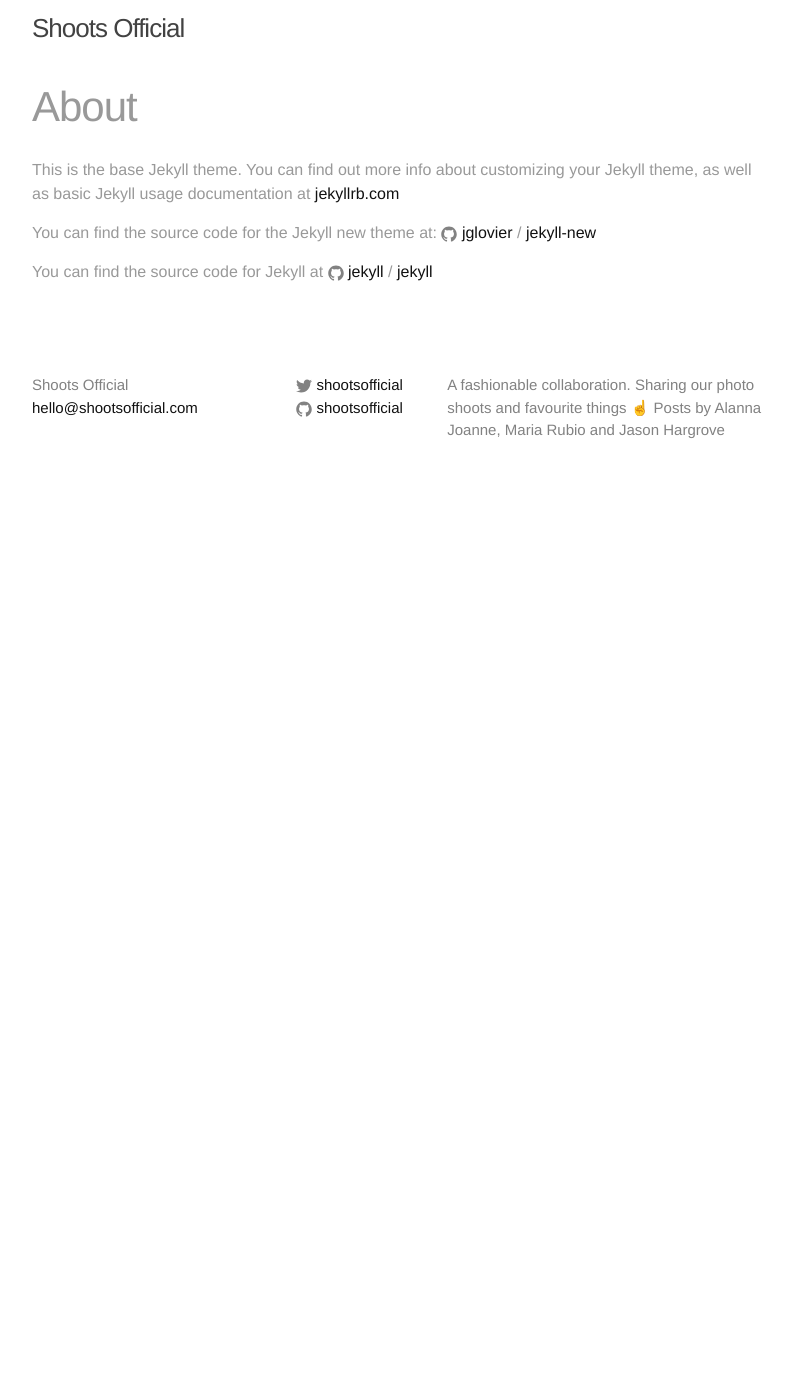
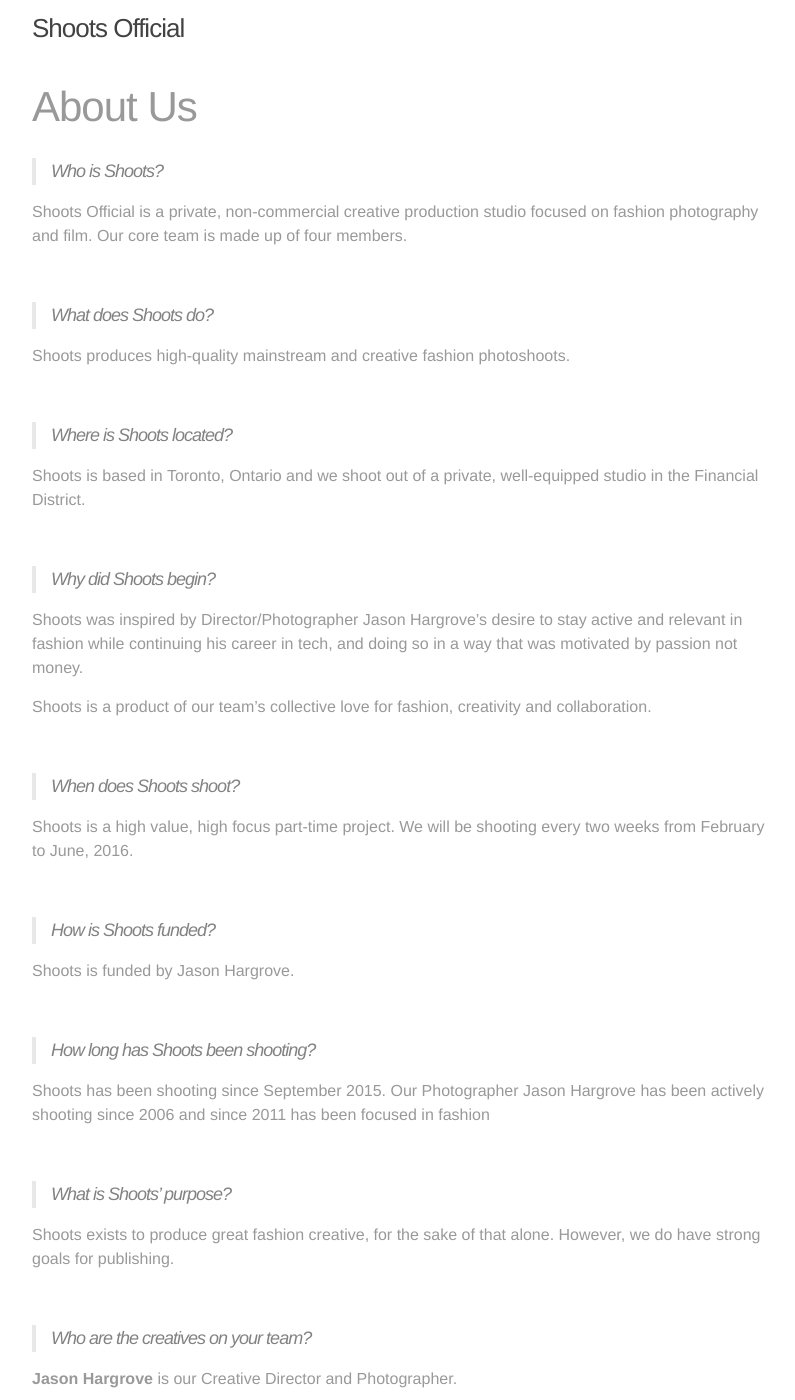
Before and after one commit to jasonhargrove/blog, a Jekyll site: the page built from about.md, in a window 1280 px wide and 1400 px high. Shown: the whole window, without its empty margins (238-1033 px from the left). Built offline with Jekyll 4.4.1, drawn with Linux system fonts in a browser that asks for light colours; some of the changed text lies outside the part shown.

Commit message:
added About Us page; added content; added style with Markdown; ready to publish

```diff
--- a/about.md
+++ b/about.md
@@ -1,15 +1,122 @@
 ---
 layout: page
-title: About
+title: About Us
 permalink: /about/
 ---
 
-This is the base Jekyll theme. You can find out more info about customizing your Jekyll theme, as well as basic Jekyll usage documentation at [jekyllrb.com](http://jekyllrb.com/)
+> Who is Shoots?
 
-You can find the source code for the Jekyll new theme at:
-{% include icon-github.html username="jglovier" %} /
-[jekyll-new](https://github.com/jglovier/jekyll-new)
+Shoots Official is a private, non-commercial creative production studio focused on fashion photography and film. Our core team is made up of four members.
 
-You can find the source code for Jekyll at
-{% include icon-github.html username="jekyll" %} /
-[jekyll](https://github.com/jekyll/jekyll)
+<br>
+
+
+> What does Shoots do?
+
+Shoots produces high-quality mainstream and creative fashion photoshoots.
+
+<br>
+
+> Where is Shoots located?
+
+Shoots is based in Toronto, Ontario and we shoot out of a private, well-equipped studio in the Financial District.
+
+<br>
+
+> Why did Shoots begin?
+
+Shoots was inspired by Director/Photographer Jason Hargrove’s desire to stay active and relevant in fashion while continuing his career in tech, and doing so in a way that was motivated by passion not money.
+
+Shoots is a product of our team’s collective love for fashion, creativity and collaboration.
+
+<br>
+
+
+> When does Shoots shoot?
+
+Shoots is a high value, high focus part-time project. We will be shooting every two weeks from February to June, 2016.
+
+<br>
+
+
+> How is Shoots funded?
+
+Shoots is funded by Jason Hargrove.
+
+<br>
+
+
+
+> How long has Shoots been shooting?
+
+Shoots has been shooting since September 2015. Our Photographer Jason Hargrove has been actively shooting since 2006 and since 2011 has been focused in fashion
+
+<br>
+
+
+> What is Shoots’ purpose?
+
+Shoots exists to produce great fashion creative, for the sake of that alone. However, we do have strong goals for publishing.
+
+<br>
+
+
+> Who are the creatives on your team?
+
+**Jason Hargrove** is our Creative Director and Photographer.
+
+**Julia Crimson** is our Hair & Makeup Artist.
+
+**Alanna Joanne** is one of our Writers.
+
+<br>
+
+
+> Will models be paid for their time with Shoots?
+
+We are all _volunteers_, working to produce great creative. Our models are co-owners in that creative.
+
+<br>
+
+
+> Will the model receive high-resolution photos from Shoots?
+
+Our Producers distribute all high-resolution photos via Dropbox links. We also share these images on our social channels and encourage the models to engage with us.
+
+<br>
+
+
+> Does Shoots aspire to become a large-scale production?
+
+Our current intentions are to stay small with our creative and passion-based fundamentals.
+
+<br>
+
+
+> What is the Creative Direction for Shoots Season 2?
+
+This Season we are shooting mainstream Spring-Summer 2016 fashion, influenced by pop-rock icons such as David Bowie, Lady Gaga, Bjork, etc.
+
+<br>
+
+
+> Does Shoots shoot lingerie or swimwear?
+
+We shoot full-length fashion looks and are typically not interested in lingerie or 			swimwear.
+
+<br>
+
+> Do Shoots models need to provide their own clothing?
+
+Aside from the model’s own undergarments, all looks on set are styled and provided by the Shoots Style Team.
+
+<br>
+
+> Is Shoots open to collaborations?
+
+One of our core values is collaboration and we love connecting with like-minded creatives in the industry.
+
+<br>
+<br>
+
+Still have questions? Send us an email to <mailto:hello@shootsofficial.com>!
```
Also changed, not shown: 1 other file.
